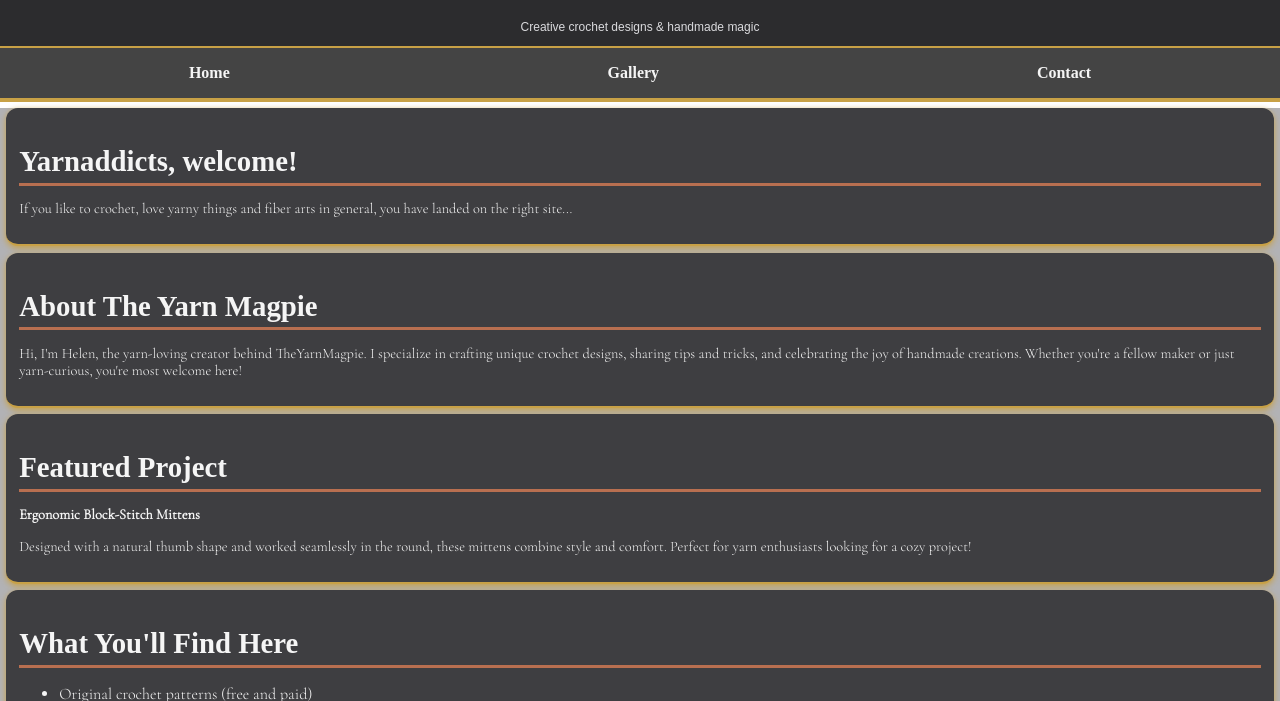
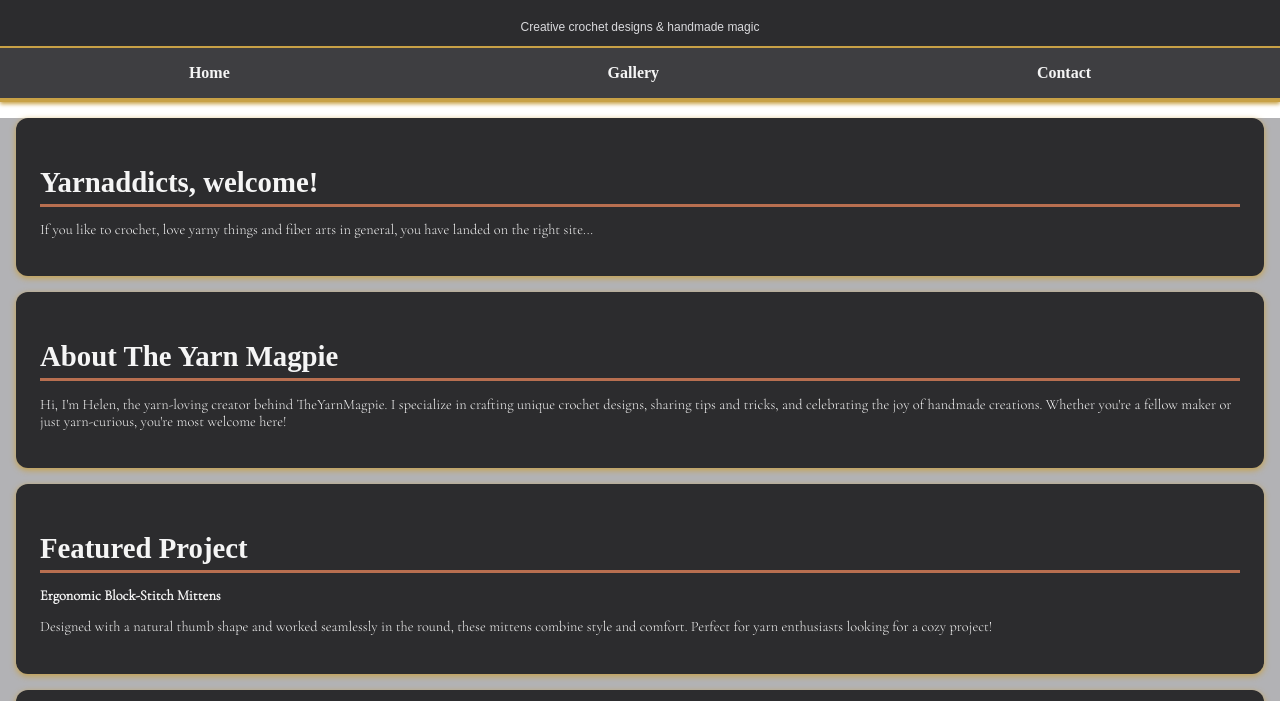
Before and after one commit to TheYarnMagpie/TheYarnMagpie, a plain HTML site: page index.html in a window 1280 px wide. Shown: the part 99-800 px from the top of the page. Drawn offline with nearby package versions, Linux system fonts and the light colour scheme; a web font is replaced by a local one.

Commit message:
styles fixes for fonts and colors

```diff
--- a/css/styles.css
+++ b/css/styles.css
@@ -40,8 +40,9 @@ header p {
 
 /* Navigation Bar */
 nav {
-    background: #444;
+    background: #3E3E41;
     border-bottom: 4px solid #C8A146;
+    box-shadow: 0 2px 4px 0 #C8A146;
 }
 
 .nav-container {
@@ -62,14 +63,14 @@ nav ul li a {
     color: #F5F5F5;
     text-decoration: none;
     font-weight: bold;
+    font-size: 1rem;
 }
 
 /* Sections of main page */
 section {
-    margin: 0.4rem;
-    padding: 0.8rem;
-    background-color: #3E3E41;
-    border-bottom: 2px solid #C8A146;
+    margin: 1rem;
+    padding: 1.5rem;
+    background-color: #2C2C2E;
     border-radius: 12px;
     box-shadow: 0 2px 6px 0 #C8A146;
 }
@@ -93,6 +94,7 @@ section p {
 }
 
 section ul li {
+    padding: 0 0 0 5px;
     font-size: 1rem;
     font-family: "Cormorant Garamond", serif;
     font-weight: 300;
```
